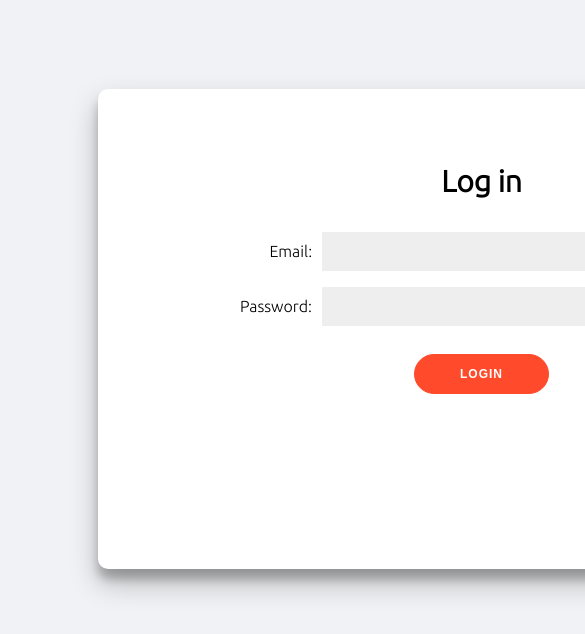
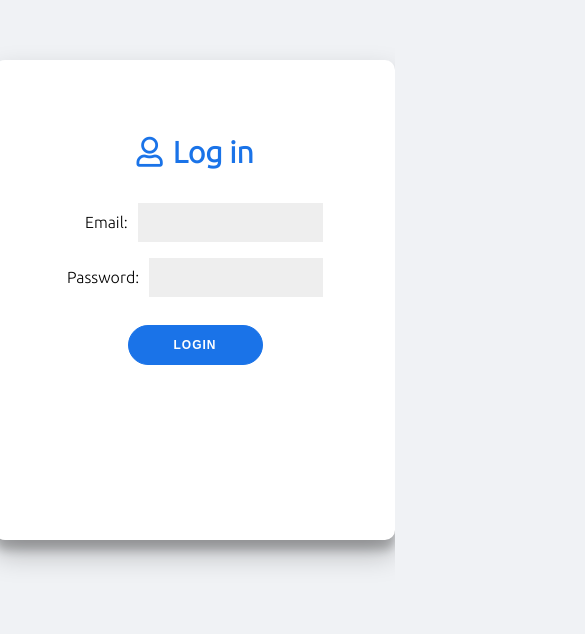
Before and after one commit to jeca88/InterviewReport, a React (Create React App) app: page /login in a window 390 px wide. Shown: the part 122-756 px from the top of the page, 585 px wide, since content can reach past the window. Built offline with nearby package versions, Linux system fonts and the light colour scheme; no server answers.

Commit message:
responsive

```diff
--- a/src/components/Report/Report.scss
+++ b/src/components/Report/Report.scss
@@ -68,22 +68,9 @@
    }
 
 
-   @media only screen and (max-width: 970px) {
-    .report-candidate {
-        margin-left: 10px;
-        font-size: 15px;
-       }
-    .report-company {
-        padding-left: 3%;
-        font-size: 15px;
-    }
-    .report-date {
-        margin-left: 10px;
-        font-size: 15px;
-    }
-    .report-status {
-        font-size: 15px;
-
+   @media only screen and (max-width: 950px) {
+    .Report-container {
+        // flex-direction: column;
     }
 
 }
--- a/src/components/SelectCandidate/SelectCandidate.scss
+++ b/src/components/SelectCandidate/SelectCandidate.scss
@@ -50,3 +50,14 @@
         transform: scale(1.1);
       }
 }
+
+@media only screen and (max-width: 1200px) {
+    .Candidate-Wrapper {
+        justify-content: flex-end;
+    }
+    .Candidate-Content {
+        width: 80%;
+
+    }
+
+}
--- a/src/components/SelectCompany/SelectCompany.scss
+++ b/src/components/SelectCompany/SelectCompany.scss
@@ -1,5 +1,5 @@
 .select {
-    width: 95%;
+    width: 90%;
 
     ul {
         list-style: none;
--- a/src/components/StatusPage/StatusPage.scss
+++ b/src/components/StatusPage/StatusPage.scss
@@ -1,5 +1,8 @@
 .Message {
     width: 100%;
+    display: flex;
+    justify-content: center;
+    margin-top: 10%;
     h4{
         font-size: 30px;
         color: #1877f2;
--- a/src/pages/LogIn/LogIn.js
+++ b/src/pages/LogIn/LogIn.js
@@ -40,7 +40,7 @@ const LogIn = () => {
     <div className="logIn">
       <form onSubmit={submitHandler}>
         <div className="form-inner">
-          <h2>Log in</h2>
+          <h2><i class="far fa-user"></i>Log in</h2>
           {errMessage && <span className="errMessage">{errMessage}</span>}
 
           <div className="form-group">
--- a/src/pages/LogIn/LogIn.scss
+++ b/src/pages/LogIn/LogIn.scss
@@ -1,7 +1,9 @@
 .logIn {
-  position: absolute;
-	top: 25%;
-  left: 25%;
+  display: flex;
+  justify-content: center;
+  align-items: center;
+  align-content: center;
+  height: 100vh;
 
 }
 
@@ -10,10 +12,8 @@ form {
 	border-radius: 10px;
   box-shadow: 0 14px 28px rgba(0,0,0,0.25),
 			0 10px 10px rgba(0,0,0,0.22);
-	position: relative;
-	overflow: hidden;
-	width: 768px;
-	max-width: 100%;
+	width: 50%;
+	min-width: 400px;
 	min-height: 480px;
 
 
@@ -31,9 +31,14 @@ form {
 	text-align: center;
 
     h2 {
-      color: black;
+      color: rgb(26, 115, 232);
       font-size: 30px;
+
+      i {
+        margin-right: 10px;
+      }
     }
+
     .errMessage {
       color: #FF4B2B;
       padding-bottom: 5px;
@@ -65,8 +70,8 @@ form {
 
     .login-btn {
       border-radius: 20px;
-	    border: 1px solid #FF4B2B;
-      background-color: #FF4B2B;
+	    border: 1px solid rgb(26, 115, 232);
+      background-color: rgb(26, 115, 232);
 	    color: #FFFFFF;
 	    font-size: 12px;
 	    font-weight: bold;
--- a/src/pages/ReportList/ReportList.js
+++ b/src/pages/ReportList/ReportList.js
@@ -33,6 +33,9 @@ const ReportList = (props) => {
                     <Link className="newReport-btn" to='/new-report'>Create Report</Link>
                 </div>
             </div>
+            <div className='arrow-back'>
+                <Link to="/"><i class="fas fa-arrow-left"></i></Link>
+            </div>
             <div className="report-content">
                 < Search items={reports} filters={filters}
                     updateResults={updateFilteredReports} />
--- a/src/pages/ReportList/ReportList.scss
+++ b/src/pages/ReportList/ReportList.scss
@@ -9,9 +9,9 @@
   flex-wrap: wrap;
   justify-content: space-between;
 
-  .btns {
-display: flex;
-  }
+    .btns {
+        display: flex;
+    }
 
   .newReport-btn  {
     text-decoration: none;
@@ -51,6 +51,16 @@ display: flex;
    }
 }
 
+.arrow-back {
+  width: 90%;
+  margin: auto;
+  text-align: left;
+
+    i {
+      width: 50px;
+    }
+}
+
 
 .report-content {
   width: 80%;
--- a/src/pages/Wizard/Wizard.js
+++ b/src/pages/Wizard/Wizard.js
@@ -88,7 +88,7 @@ const Wizard = (props) => {
         </div>
         <div className="Container-Page">
             <div className="Navigator-Page">
-                <div>
+                <div className='page-status'>
                     <h3 className={step === 1 ? "Active" : ""}><span>1</span>Select Candidate</h3>
                     <h3 className={step === 2 ? "Active" : ""}><span>2</span>Select Company</h3>
                     <h3 className={step === 3 ? "Active" : ""}><span>3</span>Fill Report Details</h3>
--- a/src/pages/Wizard/Wizard.scss
+++ b/src/pages/Wizard/Wizard.scss
@@ -46,7 +46,7 @@ text-shadow: 2px 2px 4px rgb(175, 172, 172);
 
 .State-Status {
     margin-top: 80px;
-    border-top: 2px solid black;
+    border-top: 1px solid rgb(80, 79, 79);
         h6{
             font-size: 16px;
             margin-bottom: 5px;
@@ -55,7 +55,17 @@ text-shadow: 2px 2px 4px rgb(175, 172, 172);
 
         p{
             margin: 0;
+            font-weight: 400;
             padding: 0;
             margin-left: 10%;
         }
 }
+
+
+
+@media only screen and (max-width: 930px) {
+    .page-status h3 {
+        font-size: 17px;
+    }
+
+ }
```
